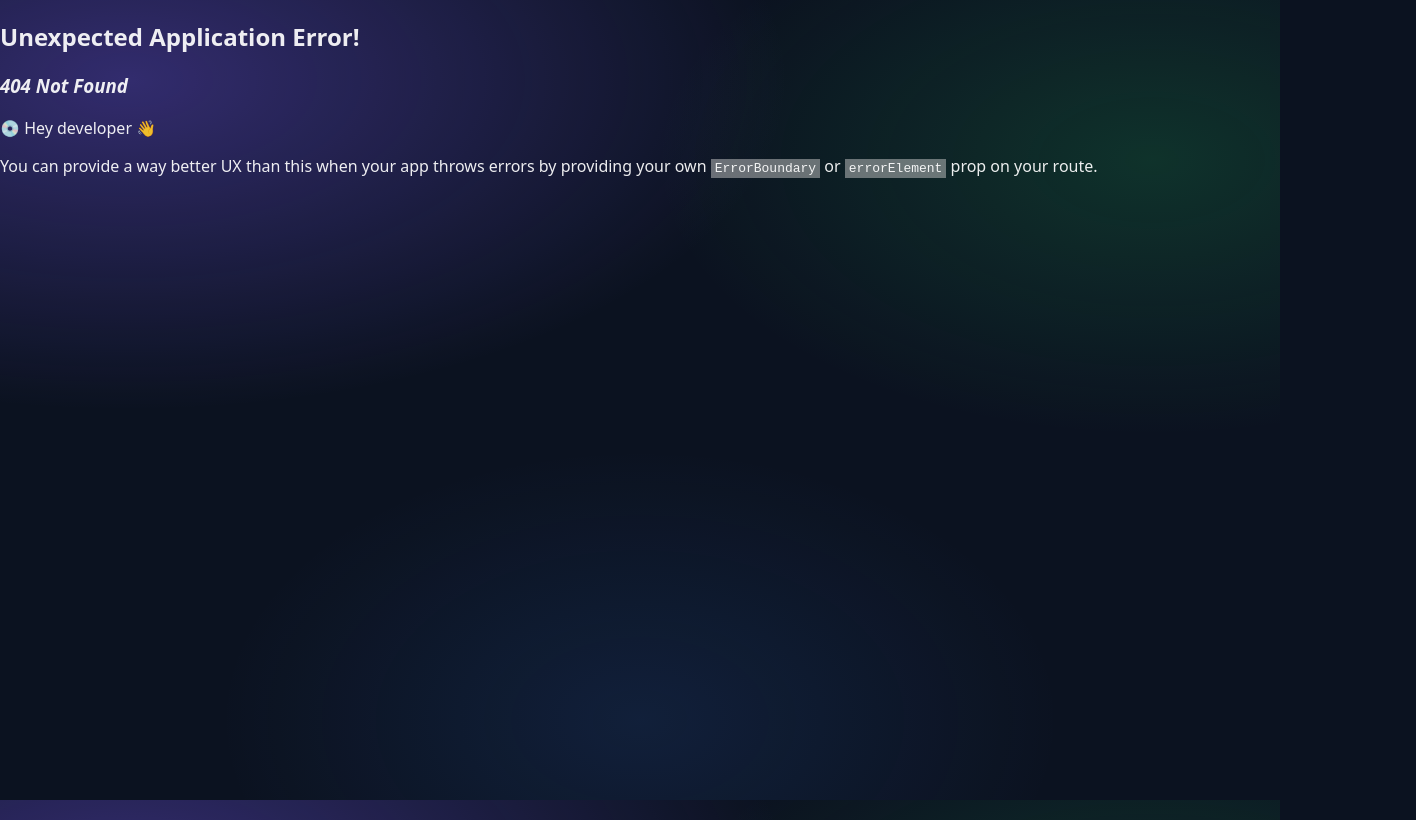
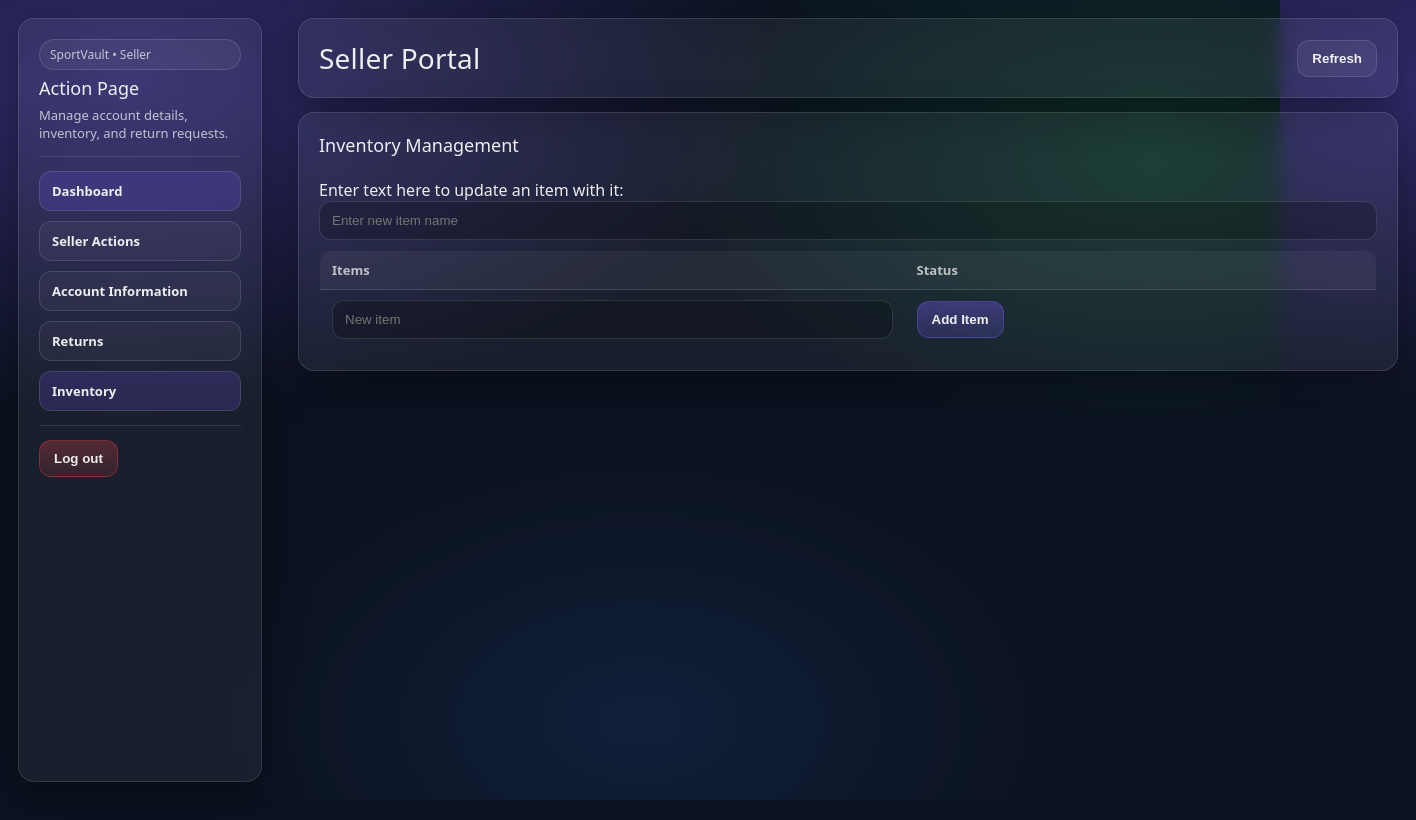
Before and after one commit to chrisa430/CSE-6214-Ecommerce-Website, a React (Vite) app in the folder apps/web/: page /seller/inventory in a window 1280 px wide. Before the commit this address had no page. Shown: the whole page, 1416 px wide, since content can reach past the window. Built offline with nearby package versions, Linux system fonts and the light colour scheme.

Commit message:
All seller files plus router for inventory page

```diff
--- a/apps/web/src/layouts/SellerLayout.tsx
+++ b/apps/web/src/layouts/SellerLayout.tsx
@@ -1,29 +1,19 @@
 import { NavLink, Outlet, useNavigate } from "react-router-dom";
-import { useAuth } from "../context/AuthContext";
 
 export default function SellerLayout() {
   const navigate = useNavigate();
-  const { logout, user } = useAuth();
-
-  async function handleLogout() {
-    await logout();
-    navigate("/login");
-  }
 
   return (
     <div style={{ minHeight: "100vh", display: "grid", gridTemplateColumns: "280px 1fr" }}>
       <aside style={{ padding: 18 }}>
-        <div className="card cardPad" style={{ height: "calc(100vh - 36px)", position: "sticky", top: 18, display: "flex", flexDirection: "column" }}>
-          <div className="col" style={{ gap: 6 }}>
-            <div className="badge">SportVault • Seller</div>
-            <div className="h2">Seller Hub</div>
-            {user && (
-              <div className="muted" style={{ fontSize: 12 }}>
-                {user.firstName} {user.lastName}
+        <div className="card cardPad" style={{ height: "calc(100vh - 36px)", position: "sticky", top: 18 }}>
+          <div className="row" style={{ alignItems: "center", justifyContent: "space-between" }}>
+            <div className="col" style={{ gap: 6 }}>
+              <div className="badge">SportVault • Seller</div>
+              <div className="h2">Action Page</div>
+              <div className="muted" style={{ fontSize: 13 }}>
+                Manage account details, inventory, and return requests.
               </div>
-            )}
-            <div className="muted" style={{ fontSize: 13 }}>
-              Manage listings, orders, and payouts.
             </div>
           </div>
 
@@ -31,13 +21,16 @@ export default function SellerLayout() {
 
           <nav className="col" style={{ gap: 10 }}>
             <NavItem to="/seller">Dashboard</NavItem>
-            <NavItem to="/seller/subpage">My Listings</NavItem>
+            <NavItem to="/seller/subpage">Seller Actions</NavItem>
+            <NavItem to="/seller/subpage#account">Account Information</NavItem>
+            <NavItem to="/seller/subpage#audit">Returns</NavItem>
+            <NavItem to="/seller/inventory">Inventory</NavItem>
           </nav>
 
           <div style={{ flex: 1 }} />
 
           <div className="divider" />
-          <button className="btn btnDanger" onClick={handleLogout}>
+          <button className="btn btnDanger" onClick={() => navigate("/login")}>
             Log out
           </button>
         </div>
@@ -45,11 +38,27 @@ export default function SellerLayout() {
 
       <main style={{ padding: 18 }}>
         <header className="container" style={{ marginBottom: 14 }}>
-          <div className="card cardPad" style={{ display: "flex", alignItems: "center", justifyContent: "space-between", gap: 12 }}>
-            <div className="h1">Seller Portal</div>
-            <button className="btn" onClick={() => navigate("/seller")}>Refresh</button>
+          <div
+            className="card cardPad"
+            style={{
+              display: "flex",
+              alignItems: "center",
+              justifyContent: "space-between",
+              gap: 12,
+            }}
+          >
+            <div className="col" style={{ gap: 4 }}>
+              <div className="h1">Seller Portal</div>
+            </div>
+
+            <div className="row" style={{ alignItems: "center" }}>
+              <button className="btn" onClick={() => navigate("/seller")}>
+                Refresh
+              </button>
+            </div>
           </div>
         </header>
+
         <div className="container">
           <Outlet />
         </div>
--- /dev/null
+++ b/apps/web/src/pages/seller/InventoryManagement.tsx
@@ -0,0 +1,173 @@
+import { useState } from "react";
+
+export default function InventoryManagement() {
+  const [items, setItems] = useState([]);
+  const [newItemName, setNewItemName] = useState("");
+  const [updateInput, setUpdateInput] = useState("");
+  const [nextId, setNextId] = useState(0);
+
+  function addItem() {
+    if (!newItemName) return;  //if nothing is typed in the new item box, nothing happens
+    const newItem = {id: nextId, name: newItemName, status: "Unpublished"};
+    setItems([...items, newItem]);
+    setNextId(nextId + 1); //iterates to the next id starting at 0. This can only be for use on the seller account, will need to be translated to unique id for the market.
+    setNewItemName(""); //resets the box
+  }
+
+  function removeItem(id) {
+    setItems(function(items) {
+      const updatedItems = [];
+
+      for (let i = 0; i < items.length; i++) { //Goes through every item and puts ones that aren't the item to remove into the list of items to be kept
+        if (items[i].id !== id) {
+          updatedItems.push(items[i]);
+          }
+      }
+
+    return updatedItems;
+    });
+  }
+
+  function publishItem(id) {
+    setItems(function(items){
+      return items.map(function(item) {
+        if (item.id === id) { //searches for the item that matches the id and sets its status to pending
+          return { ...item, status: "Pending" };
+        } else {
+          return item;
+        }
+      });
+    });
+  }
+
+  function unpublishItem(id) { //this is basically a copy of publishItem but it sets it to unpublished instead
+    setItems(function(items){
+      return items.map(function(item) {
+        if (item.id === id) {
+          return { ...item, status: "Unpublished" };
+        } else {
+          return item;
+        }
+      });
+    });
+  }
+
+  function updateItem(id) {
+    if (!updateInput) return;
+
+    setItems(function(items){
+      return items.map(function(item) {
+        if (item.id === id) {
+          return { ...item, name: updateInput };
+        } else {
+          return item;
+        }
+      });
+    });
+
+    setUpdateInput("");
+  }
+
+  return (
+    <div className="card cardPad">
+      <div className="h2">Inventory Management</div>
+
+      <br />
+      Enter text here to update an item with it:
+      <div style={{ marginBottom: 10 }}>
+        <input
+          type="text"
+          className="input"
+          placeholder="Enter new item name"
+          value={updateInput}
+          onChange={function(input) { setUpdateInput(input.target.value); }}
+        />
+      </div>
+
+      <table className="table" style={{ marginTop: 10 }}>
+        <thead>
+          <tr>
+            <th>Items</th>
+            <th>Status</th>
+            <th></th>
+            <th></th>
+            <th></th>
+          </tr>
+        </thead>
+        <tbody>
+          {items.map(item => {
+            let publishButton;
+
+            if (item.status === "Published" || item.status === "Pending") {
+              publishButton = (
+                <button
+                  className="btn btnPrimary"
+                  onClick={() => unpublishItem(item.id)}
+                >
+                  Unpublish
+                </button>
+              );
+            } else {
+              publishButton = (
+                <button
+                  className="btn btnPrimary"
+                  onClick={() => publishItem(item.id)}
+                >
+                    Publish
+                </button>
+              );
+            }
+            return (
+              <tr key={item.id}>
+                <td>{item.name}</td>
+                <td>{item.status}</td>
+
+                <td>{publishButton}</td>
+
+                <td>
+                  <button
+                    className="btn btnPrimary"
+                    onClick={() => updateItem(item.id)}
+                    disabled={!updateInput}
+                  >
+                    Update
+                  </button>
+                </td>
+
+                <td>
+                  <button
+                    className="btn btnDanger"
+                    onClick={() => removeItem(item.id)}
+                  >
+                    Remove
+                  </button>
+                </td>
+              </tr>
+            );
+          })}
+
+          <tr>
+            <td>
+              <input
+                type="text"
+                className="input"
+                placeholder="New item"
+                value={newItemName}
+                onChange={input => { setNewItemName(input.target.value); }}
+              />
+            </td>
+            <td>
+              <button
+                className="btn btnPrimary"
+                onClick={addItem}
+                disabled={!newItemName}
+              >
+                Add Item
+              </button>
+            </td>
+          </tr>
+        </tbody>
+      </table>
+    </div>
+  );
+}
--- a/apps/web/src/pages/seller/SellerHome.tsx
+++ b/apps/web/src/pages/seller/SellerHome.tsx
@@ -35,16 +35,6 @@ export default function SellerHome() {
             anchor="account"
           />
           <ActionCard
-            title="Search and Compare"
-            desc="Search for products and directly compare them to each other."
-            anchor="search"
-          />
-          <ActionCard
-            title="Manage Inventory"
-            desc="Review details of your past orders."
-            anchor="inventory"
-          />
-          <ActionCard
             title="Returns"
             desc="See returns for your products initiated by buyers."
             anchor="returns"
--- a/apps/web/src/router.tsx
+++ b/apps/web/src/router.tsx
@@ -1,31 +1,30 @@
-import { createBrowserRouter, Navigate } from "react-router-dom";
+import { createBrowserRouter } from "react-router-dom";
 
-import Login    from "./pages/Login";
-import Register from "./pages/Register";
+import Login from "./pages/Login";
 
-import AdminLayout   from "./layouts/AdminLayout";
-import AdminHome     from "./pages/admin/AdminHome";
-import AdminSubpage  from "./pages/admin/AdminSubpage";
+import AdminLayout from "./layouts/AdminLayout";
+import AdminHome from "./pages/admin/AdminHome";
+import AdminSubpage from "./pages/admin/AdminSubpage";
 
-import BuyerLayout   from "./layouts/BuyerLayout";
-import BuyerHome     from "./pages/buyer/BuyerHome";
-import BuyerSubpage  from "./pages/buyer/BuyerSubpage";
+import BuyerLayout from "./layouts/BuyerLayout";
+import BuyerHome from "./pages/buyer/BuyerHome";
+import BuyerSubpage from "./pages/buyer/BuyerSubpage";
 
-import SellerLayout  from "./layouts/SellerLayout";
-import SellerHome    from "./pages/seller/SellerHome";
+import SellerLayout from "./layouts/SellerLayout";
+import SellerHome from "./pages/seller/SellerHome";
 import SellerSubpage from "./pages/seller/SellerSubpage";
+import InventoryManagement from "./pages/seller/InventoryManagement";
 
 export const router = createBrowserRouter([
-  { path: "/",        element: <Navigate to="/login" replace /> },
-  { path: "/login",   element: <Login /> },
-  { path: "/register",element: <Register /> },
+  { path: "/", element: <Login /> },
+  { path: "/login", element: <Login /> },
 
   {
     path: "/admin",
     element: <AdminLayout />,
     children: [
-      { index: true,          element: <AdminHome /> },
-      { path: "subpage",      element: <AdminSubpage /> },
+      { index: true, element: <AdminHome /> },
+      { path: "subpage", element: <AdminSubpage /> },
     ],
   },
 
@@ -33,8 +32,8 @@ export const router = createBrowserRouter([
     path: "/buyer",
     element: <BuyerLayout />,
     children: [
-      { index: true,          element: <BuyerHome /> },
-      { path: "subpage",      element: <BuyerSubpage /> },
+      { index: true, element: <BuyerHome /> },
+      { path: "subpage", element: <BuyerSubpage /> },
     ],
   },
 
@@ -42,8 +41,9 @@ export const router = createBrowserRouter([
     path: "/seller",
     element: <SellerLayout />,
     children: [
-      { index: true,          element: <SellerHome /> },
-      { path: "subpage",      element: <SellerSubpage /> },
+      { index: true, element: <SellerHome /> },
+      { path: "subpage", element: <SellerSubpage /> },
+      { path: "inventory", element: <InventoryManagement /> },
     ],
   },
 ]);
```
Also changed, not shown: apps/web/src/pages/seller/SellerSubpage.tsx (+0 -139 lines).
